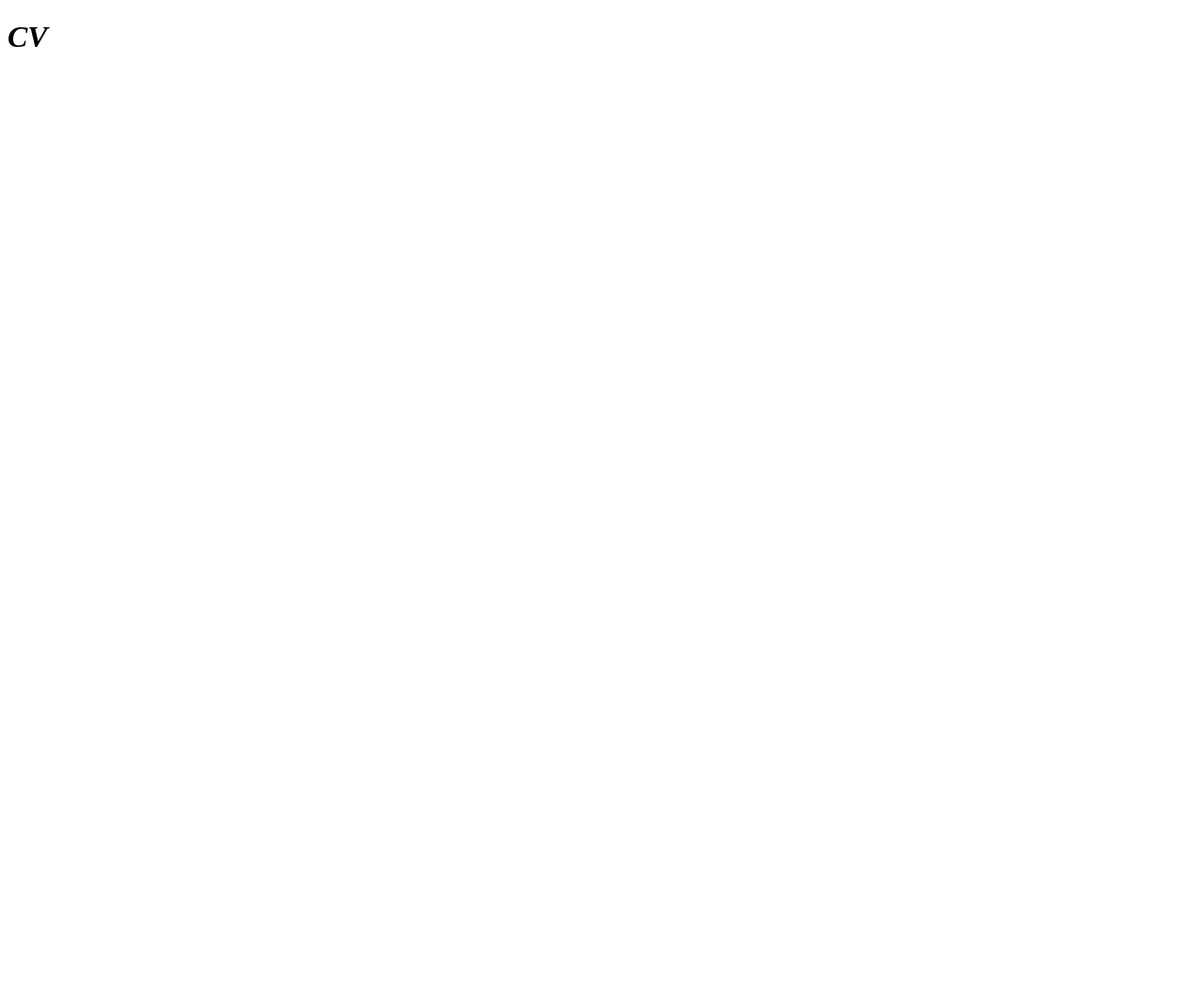
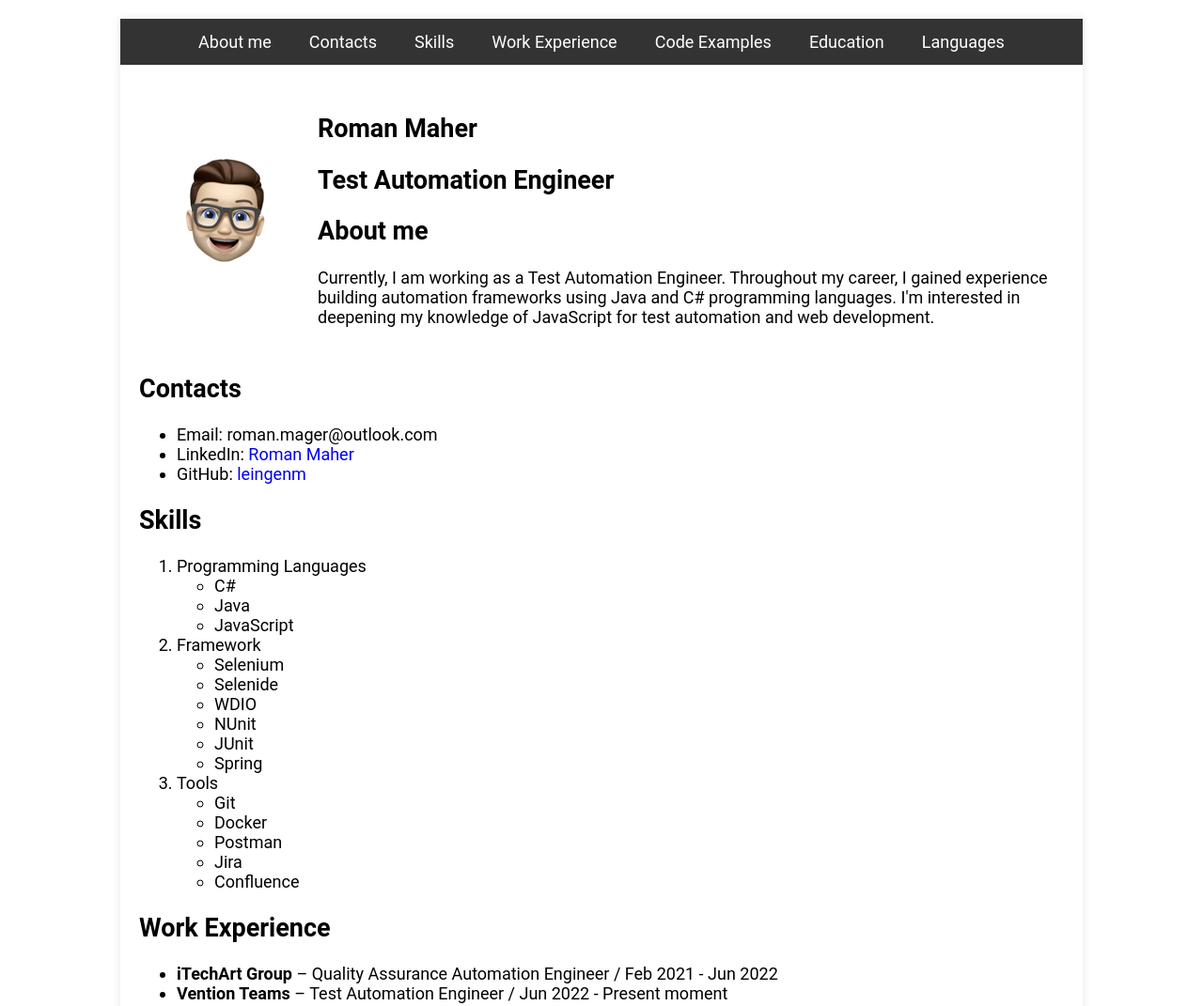
Before and after one commit to leingenm/rsschool-cv, a plain HTML site: page index.html in a window 1280 px wide. Shown: the top 1071 px of the page at 94% size. Before the commit the page ends 800 px from the top, so only its background shows below. Drawn offline with Linux system fonts and the light colour scheme.

Commit message:
feat: add info into html file & styles into css

```diff
--- a/index.html
+++ b/index.html
@@ -1,12 +1,149 @@
 <!DOCTYPE html>
 <html lang="en">
+
 <head>
     <meta charset="UTF-8">
     <meta name="viewport" content="width=device-width, initial-scale=1.0">
     <title>CV</title>
-    <link rel="stylesheet" href="style.css">
+    <link rel="stylesheet" href="./styles/style.css">
 </head>
-<body>
-    <h1>CV</h1>
+
+<body class="container">
+    <header>
+        <nav class="navbar">
+            <ul>
+                <li><a href="#about-me">About me</a></li>
+                <li><a href="#contacts">Contacts</a></li>
+                <li><a href="#skills">Skills</a></li>
+                <li><a href="#work-exp">Work Experience</a></li>
+                <li><a href="#code">Code Examples</a></li>
+                <li><a href="#edu">Education</a></li>
+                <li><a href="#lang">Languages</a></li>
+            </ul>
+        </nav>
+    </header>
+
+    <main>
+        <section>
+
+        </section>
+
+        <section id="about-me">
+
+
+            <div class="row">
+                <div class="block">
+                    <img src="./assets/avatar.png" alt="avatar">
+                </div>
+
+                <div class="block">
+                    <h1>Roman Maher</h1>
+                    <h2>Test Automation Engineer</h2>
+
+                    <h2>About me</h2>
+                    <p>
+                        Currently, I am working as a Test Automation Engineer. Throughout my career, I gained experience
+                        building automation frameworks using Java and C# programming languages. I'm interested in
+                        deepening my
+                        knowledge of JavaScript for test automation and web development.
+                    </p>
+                </div>
+            </div>
+        </section>
+
+        <section id="contacts">
+            <h2>Contacts</h2>
+            <ul>
+                <li>Email: roman.mager@outlook.com</li>
+                <li>LinkedIn: <a href="https://www.linkedin.com/in/roman-maher">Roman Maher</a></li>
+                <li>GitHub: <a href="https://github.com/leingenm">leingenm</a></li>
+            </ul>
+        </section>
+
+        <section id="skills">
+            <h2>Skills</h2>
+            <ol>
+                <li>Programming Languages</li>
+                <ul>
+                    <li>C#</li>
+                    <li>Java</li>
+                    <li>JavaScript</li>
+                </ul>
+                <li>Framework</li>
+                <ul>
+                    <li>Selenium</li>
+                    <li>Selenide</li>
+                    <li>WDIO</li>
+                    <li>NUnit</li>
+                    <li>JUnit</li>
+                    <li>Spring</li>
+                </ul>
+                <li>Tools</li>
+                <ul>
+                    <li>Git</li>
+                    <li>Docker</li>
+                    <li>Postman</li>
+                    <li>Jira</li>
+                    <li>Confluence</li>
+            </ol>
+        </section>
+
+        <section id="work-exp">
+            <h2>Work Experience</h2>
+            <ul>
+                <li><b>iTechArt Group</b> – Quality Assurance Automation Engineer / Feb 2021 - Jun 2022</li>
+                <li><b>Vention Teams</b> – Test Automation Engineer / Jun 2022 - Present moment</li>
+            </ul>
+        </section>
+
+        <section id="code">
+            <h2>Code Examples</h2>
+            <pre>
+                <code>
+    return new Promise((resolve, reject) => {
+        fetch('https://jsonplaceholder.typicode.com/posts/1')
+            .then(response => {
+            if (response.ok) {
+                resolve(response.json())
+            } else {
+                reject(new Error("Request failed"))
+            }
+            })
+        })
+                </code>
+            </pre>
+        </section>
+
+        <section id="edu">
+            <h2>Education</h2>
+            <ul>
+                <li>BELARUSIAN STATE UNIVERSITY OF INFORMATICS AND RADIOELECTRONICS - Bachelor's degree (2015 - 2021)
+                </li>
+                <li>EPAM Java Lab (2018-2019)</li>
+                <li>iTechArt Automation QA Lab (2020-2021)</li>
+            </ul>
+        </section>
+
+        <section id="lang">
+            <h2>Languages</h2>
+            <ul>
+                <li>Russian - Native</li>
+                <li>Belarusian - Native</li>
+                <li>English - B2</li>
+            </ul>
+    </main>
+
+    <footer>
+        <a href="https://github.com/leingenm/">
+            <img src="./assets/github-mark.svg" alt="GitHub logo" id="gh-logo">
+        </a>
+
+        <p>2024</p>
+
+        <a href="https://rs.school/courses/javascript-ru">
+            <img src="./assets/rs-school-logo.svg" alt="RS School logo" id="rs-logo">
+        </a>
+    </footer>
 </body>
+
 </html>
--- a/style.css
+++ /dev/null
@@ -1,4 +0,0 @@
-body {
-    font-weight: bold;
-    font-style: italic;
-}
--- /dev/null
+++ b/styles/style.css
@@ -0,0 +1,105 @@
+html {
+    scroll-behavior: smooth;
+}
+
+body {
+    font-family: 'Roboto', sans-serif;
+    font-size: 18px;
+}
+
+a {
+    text-decoration: none;
+}
+
+.container {
+    display: flex;
+    flex-direction: column;
+    justify-content: space-between;
+
+    width: 80%;
+    margin: 20px auto;
+    background: #fff;
+    box-shadow: 0 0 10px rgba(0, 0, 0, 0.1);
+}
+
+.container main {
+    padding: 20px;
+}
+
+/* Navbar */
+
+.navbar {
+    width: 100%;
+    background-color: #333;
+    overflow: hidden;
+}
+
+.navbar ul {
+    list-style-type: none;
+    margin: 0;
+    padding: 0;
+    display: flex;
+    justify-content: center;
+}
+
+.navbar ul li {
+    float: left;
+}
+
+.navbar ul li a {
+    display: block;
+    color: white;
+    text-align: center;
+    padding: 14px 20px;
+}
+
+.navbar ul li a:hover {
+    background-color: #575757;
+}
+
+/* Align multiple blocks */
+
+.row {
+    display: flex;
+    flex-direction: row;
+    justify-content: space-between;
+    align-items: center;
+}
+
+.block {
+    margin: 10px;
+}
+
+/* Code */
+pre {
+    background: #f4f4f4;
+    padding: 0;
+    overflow: auto;
+    border-left: 3px solid #f36d33;
+}
+
+code {
+    font-family: 'Courier New', Courier, monospace;
+    font-size: 14px;
+    line-height: 1.5;
+    display: block;
+}
+
+/* Footer */
+
+footer {
+    display: flex;
+    justify-content: space-between;
+    align-items: center;
+    padding: 10px 20px;
+}
+
+#rs-logo {
+    width: 80px;
+    height: 80px;
+}
+
+#gh-logo {
+    width: 50px;
+    height: 50px;
+}
```
